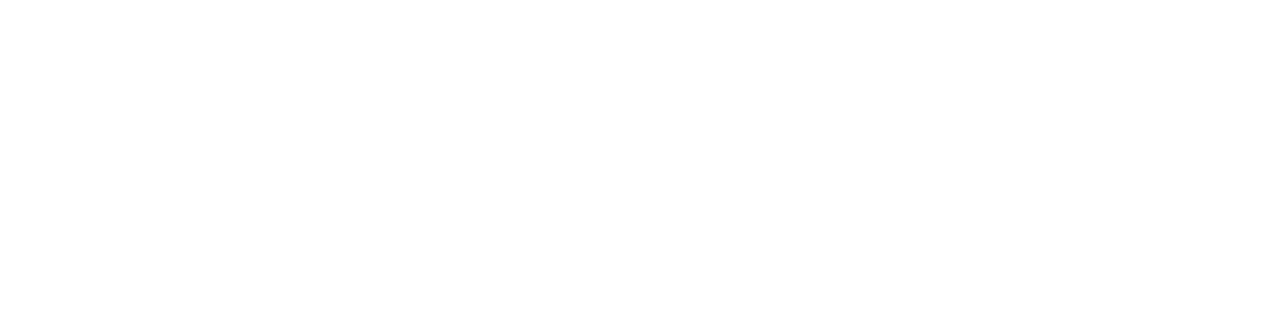
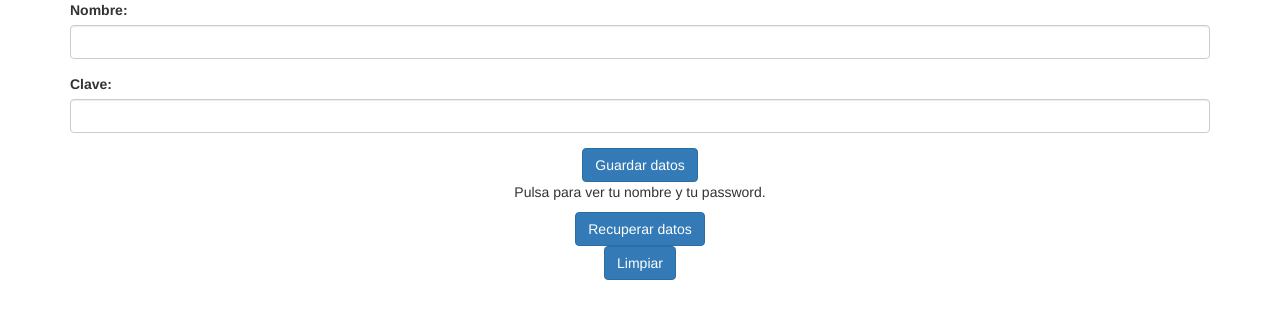
Before and after one commit to Nat-Fox/sessionstorage, a plain HTML site: page index.html in a window 1280 px wide. Drawn offline with nearby package versions, Linux system fonts and the light colour scheme.

Commit message:
agregando form

```diff
--- a/index.html
+++ b/index.html
@@ -8,10 +8,48 @@
     <!-- CDN Bootstrap -->
     <link href="https://maxcdn.bootstrapcdn.com/bootstrap/3.3.7/css/bootstrap.min.css" rel="stylesheet" integrity="sha384-BVYiiSIFeK1dGmJRAkycuHAHRg32OmUcww7on3RYdg4Va+PmSTsz/K68vbdEjh4u" crossorigin="anonymous">
     <!-- CSS -->
-    <link href="assets/css/style.css" rel="stylesheet">
+    <link type="text/css" href="assets/css/style.css" rel="stylesheet">
 </head>
 
 <body>
+    <div class="container">
+        <section id="formulario">
+            <div class="row">
+                <div class="col-lg-12 datos">
+                    <div class="form-group">
+                        <label for="usr">Nombre:</label>
+                        <input type="text" class="form-control" id="name">
+                    </div>
+                </div>
+            </div>
+            <div class="row">
+                <div class="col-lg-12 datos">
+                    <div class="form-group">
+                        <label for="usr">Clave:</label>
+                        <input type="text" class="form-control" id="clave">
+                    </div>
+                </div>
+            </div>
+            <div class="row">
+                <div class="col-lg-12 text-center">
+                    <button type="button" class="btn btn-primary" onclick="saveData()" value="Guardar datos">Guardar datos</button>
+                </div>
+            </div>
+            <div class="row">
+                <div class="col-lg-12 text-center">
+                    <p id="data">
+                        Pulsa para ver tu nombre y tu password.
+                    </p>
+                    <button type="button" class="btn btn-primary" onclick="recoverData()" value="Recuperar datos">Recuperar datos</button>
+                </div>
+            </div>
+            <div class="row">
+                <div class="col-lg-12 text-center">
+                    <button type="button" class="btn btn-primary" onclick="cleanData()" value="Recuperar datos">Limpiar</button>
+                </div>
+            </div>
+        </section>
+    </div>
 
     <!-- Jquery -->
     <script src="https://ajax.googleapis.com/ajax/libs/jquery/3.2.1/jquery.min.js"></script>
```
